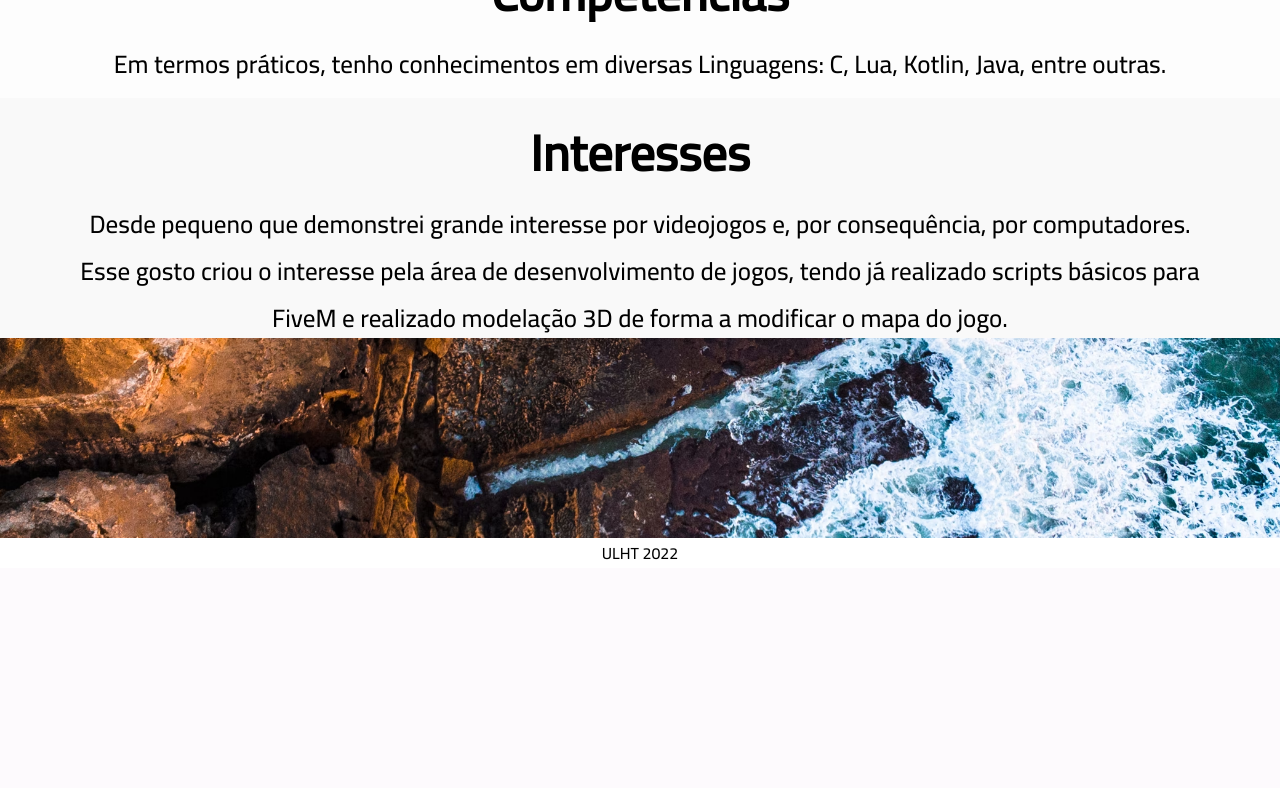
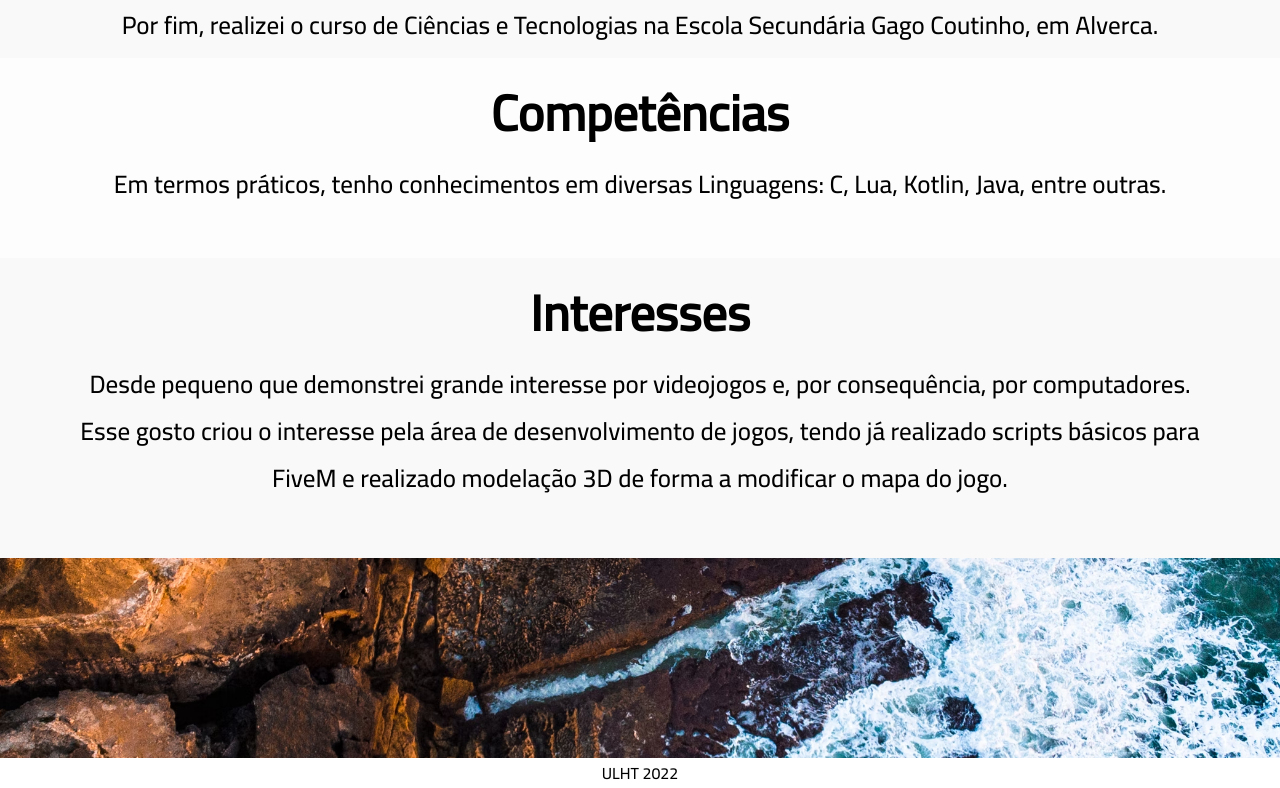
Before and after one commit to Alexandre-Godinho/Projeto_Final_PW, a Django app: page /aboutme in a window 1280 px wide. Shown: the part 798-1586 px from the top of the page. Before the commit the page ends 1358 px from the top, so only its background shows below. Run offline with Django 4.2, Linux system fonts and the light colour scheme; parts of the project's set-up code (start-up, migrations or seed data) failed here and were passed over.

Commit message:
Fix alturas portatil

```diff
--- a/portfolio/static/portfolio/css/estilos.css
+++ b/portfolio/static/portfolio/css/estilos.css
@@ -48,9 +48,6 @@ header .navbar a:hover{
 }
 
 /* Corpo da página */
-main{
-
-}
 
 /* Página "HOME" */
 .spacer{
@@ -65,7 +62,7 @@ main{
 .home{
     background-color: #f9f9f9;
     color: #000000;
-    height: 50vh;
+    height: 500px;
     display: flex;
     flex-flow: row wrap;
     justify-content: space-evenly;
@@ -136,7 +133,7 @@ main{
 .licenciatura{
     background-color: #fdfdfd;
     color: #000000;
-    height: 30vh;
+    height: 300px;
     flex-flow: row wrap;
     justify-content: space-evenly;
     align-items: center;
@@ -146,19 +143,19 @@ main{
 .educacao{
     background-color: #f9f9f9;
     color: #000000;
-    height: 30vh;
+    height: 300px;
 }
 
 .competencias{
     background-color: #fdfdfd;
     color: #000000;
-    height: 20vh;
+    height: 200px;
 }
 
 .interesses{
     background-color: #f9f9f9;
     color: #000000;
-    height: 30vh;
+    height: 300px;
 }
 
 /* Página "LICENCIATURA" */
```
